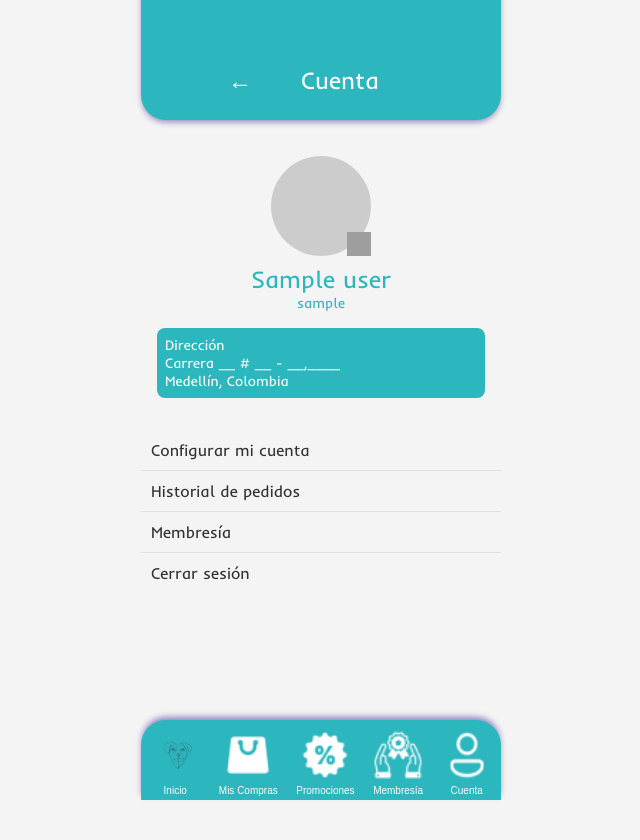
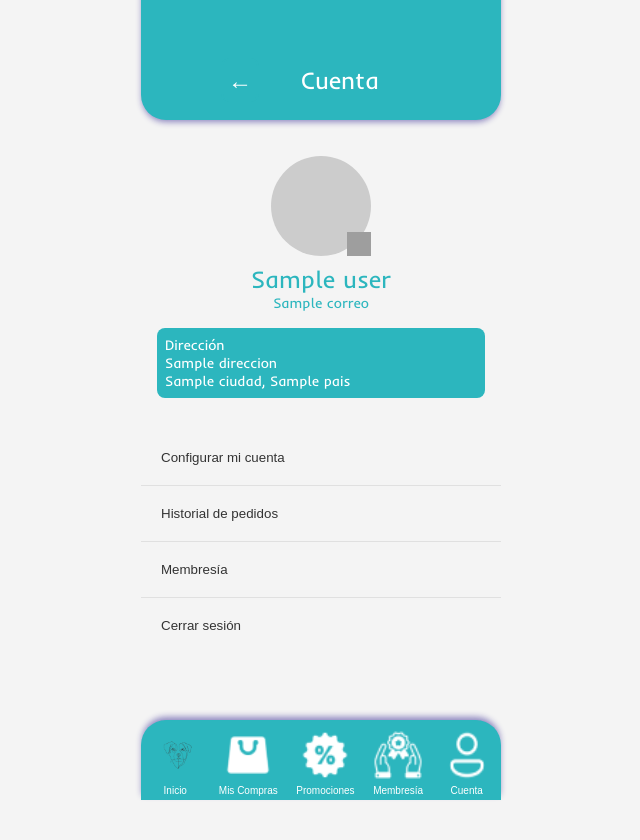
Before and after one commit to SantiagoHB/AM-Sensei, a Flask app: page /cuenta in a window 1280 px wide. Shown: the whole page, without its empty margins (319-959 px from the left). Run offline with Flask 3, Linux system fonts and the light colour scheme; the visitor is signed in with stand-in values (Sample User, id 1); a database or web service that is not in the repository returns one stand-in record (values such as "Sample title"); grey boxes are pictures that could not be loaded.

Commit message:
Implementacion funcionalidad Actualizar Direccion

```diff
--- a/app.py
+++ b/app.py
@@ -107,10 +107,15 @@ def cuenta():
         user_email = session['user']
         user_info = db.users.find_one({"correo": user_email})
         if user_info:
-            # Passing user's name and email to the template
-            return render_template('Vistas/Cuenta.html', name=user_info['nombre'], email=user_email)
+            # Pasar la información de dirección a la plantilla
+            return render_template('Vistas/Cuenta.html',
+                                   name=user_info['nombre'],
+                                   email=user_info['correo'],
+                                   direccion=user_info.get('direccion', 'No especificada'),
+                                   ciudad=user_info.get('ciudad', 'No especificada'),
+                                   pais=user_info.get('pais', 'No especificado'))
         else:
-            return "User not found", 404
+            return "Usuario no encontrado", 404
     else:
         return redirect(url_for('login'))
 
@@ -127,6 +132,27 @@ def logout():
     session.clear()  # This removes all items from the session
     return redirect(url_for('login'))
 
+@app.route('/guardar_direccion', methods=['POST'])
+def guardar_direccion():
+    if 'user' in session:
+        user_email = session['user']
+        direccion = request.form['direccion']
+        ciudad = request.form['ciudad']
+        pais = request.form['pais']
+
+        # Aquí asumimos que quieres actualizar la dirección del usuario existente
+        result = db.users.update_one(
+            {"correo": user_email},
+            {"$set": {"direccion": direccion, "ciudad": ciudad, "pais": pais}}
+        )
+
+        if result.matched_count > 0:
+            return "Dirección guardada exitosamente.", 200, redirect(url_for('cuenta'))
+        else:
+            return "No se encontró el usuario.", 404
+    else:
+        return "Usuario no inició sesión.", 403
+
 
 if __name__ == '__main__':
     app.run(debug=True)
--- a/static/scripts/main.js
+++ b/static/scripts/main.js
@@ -5,32 +5,58 @@ function scrollToGroup(id) {
 }
 
 // Wait for the DOM to load
-document.addEventListener('DOMContentLoaded', function () {
-  var arrowDown = document.querySelector('.arrow-down');
+document.addEventListener("DOMContentLoaded", function () {
+  var arrowDown = document.querySelector(".arrow-down");
 
   // Function to check the scroll position
   function checkScroll() {
-    if ((window.innerHeight + window.scrollY) >= document.body.offsetHeight) {
+    if (window.innerHeight + window.scrollY >= document.body.offsetHeight) {
       // Hide the arrow if we're at the bottom of the page
-      arrowDown.style.display = 'none';
+      arrowDown.style.display = "none";
     } else {
       // Show the arrow otherwise
-      arrowDown.style.display = 'flex';
+      arrowDown.style.display = "flex";
     }
   }
 
   // Listen for a click event on the arrow-down button
-  arrowDown.addEventListener('click', function () {
+  arrowDown.addEventListener("click", function () {
     // Scroll to the bottom of the page
     window.scrollTo({
       top: document.body.scrollHeight,
-      behavior: 'smooth'
+      behavior: "smooth",
     });
   });
 
   // Check scroll position whenever the user scrolls
-  window.addEventListener('scroll', checkScroll);
+  window.addEventListener("scroll", checkScroll);
 
   // Initial check in case the page loads at the bottom
   checkScroll();
 });
+
+// Get the modal
+var modal = document.getElementById("confCuenta");
+
+// Get the button that opens the modal
+var btn = document.getElementById("confCuentaBtn");
+
+// Get the <span> element that closes the modal
+var span = document.getElementsByClassName("close")[0];
+
+// When the user clicks the button, open the modal
+btn.onclick = function () {
+  modal.style.display = "block";
+};
+
+// When the user clicks on <span> (x), close the modal
+span.onclick = function () {
+  modal.style.display = "none";
+};
+
+// When the user clicks anywhere outside of the modal, close it
+window.onclick = function (event) {
+  if (event.target == modal) {
+    modal.style.display = "none";
+  }
+};
--- a/static/styles/main.css
+++ b/static/styles/main.css
@@ -485,7 +485,25 @@ body {
     transition: background-color 0.3s;
 }
 
-.button-item a {
+.button-link {
+    background: none;
+    border: none;
+    text-decoration: none;
+    color: #333;
+    display: block;
+    width: 100%;
+    text-align: left;
+    padding: 10px;
+    transition: background-color 0.3s;
+}
+
+.button-link:hover {
+    background-color: rgba(37, 133, 138, 1);;
+    color: white;
+    cursor: pointer;
+}
+
+.button-item button {
     text-decoration: none;
     color: #333;
     display: block;
--- a/templates/Vistas/Cuenta.html
+++ b/templates/Vistas/Cuenta.html
@@ -21,16 +21,67 @@
       <div class="profile-email">{{ email }}</div>
       <div class="address-section">
         Dirección<br />
-        Carrera __ # __ - __,____<br />
-        Medellín, Colombia
+        {{ direccion }}<br />
+        {{ ciudad }}, {{ pais }}
       </div>
     </div>
     <ul class="button-list">
-      <li class="button-item"><a href="#">Configurar mi cuenta</a></li>
-      <li class="button-item"><a href="#">Historial de pedidos</a></li>
-      <li class="button-item"><a href="#">Membresía</a></li>
       <li class="button-item">
-        <a href="{{ url_for('logout') }}">Cerrar sesión</a>
+        <button id="confCuentaBtn" class="button-link" href="#">
+          Configurar mi cuenta
+        </button>
+      </li>
+      <div id="confCuenta" class="confCuenta">
+        <!-- Modal content -->
+        <form action="{{ url_for('guardar_direccion') }}" method="POST">
+          <label for="direccion">Dirección:</label>
+          <input
+            class="confCuentainput"
+            type="text"
+            id="direccion"
+            name="direccion"
+            placeholder="Carrera __ # __ - __"
+            required
+          />
+
+          <label for="ciudad">Ciudad:</label>
+          <input
+            class="confCuentainput"
+            type="text"
+            id="ciudad"
+            name="ciudad"
+            placeholder="Medellín"
+            required
+          />
+
+          <label for="pais">País:</label>
+          <input
+            class="confCuentainput"
+            type="text"
+            id="pais"
+            name="pais"
+            placeholder="Colombia"
+            required
+          />
+
+          <button type="submit" class="confCuentabtn">Guardar Dirección</button>
+        </form>
+      </div>
+
+      <li class="button-item">
+        <button onclick="location.href='#'" class="button-link">
+          Historial de pedidos
+        </button>
+      </li>
+      <li class="button-item">
+        <button onclick="location.href='#'" class="button-link">
+          Membresía
+        </button>
+      </li>
+      <li class="button-item">
+        <button href="{{url_for('logout')}}" class="button-link">
+          Cerrar sesión
+        </button>
       </li>
     </ul>
 
```
Also changed, not shown: other parts of static/styles/main.css (+54 -1 lines).
